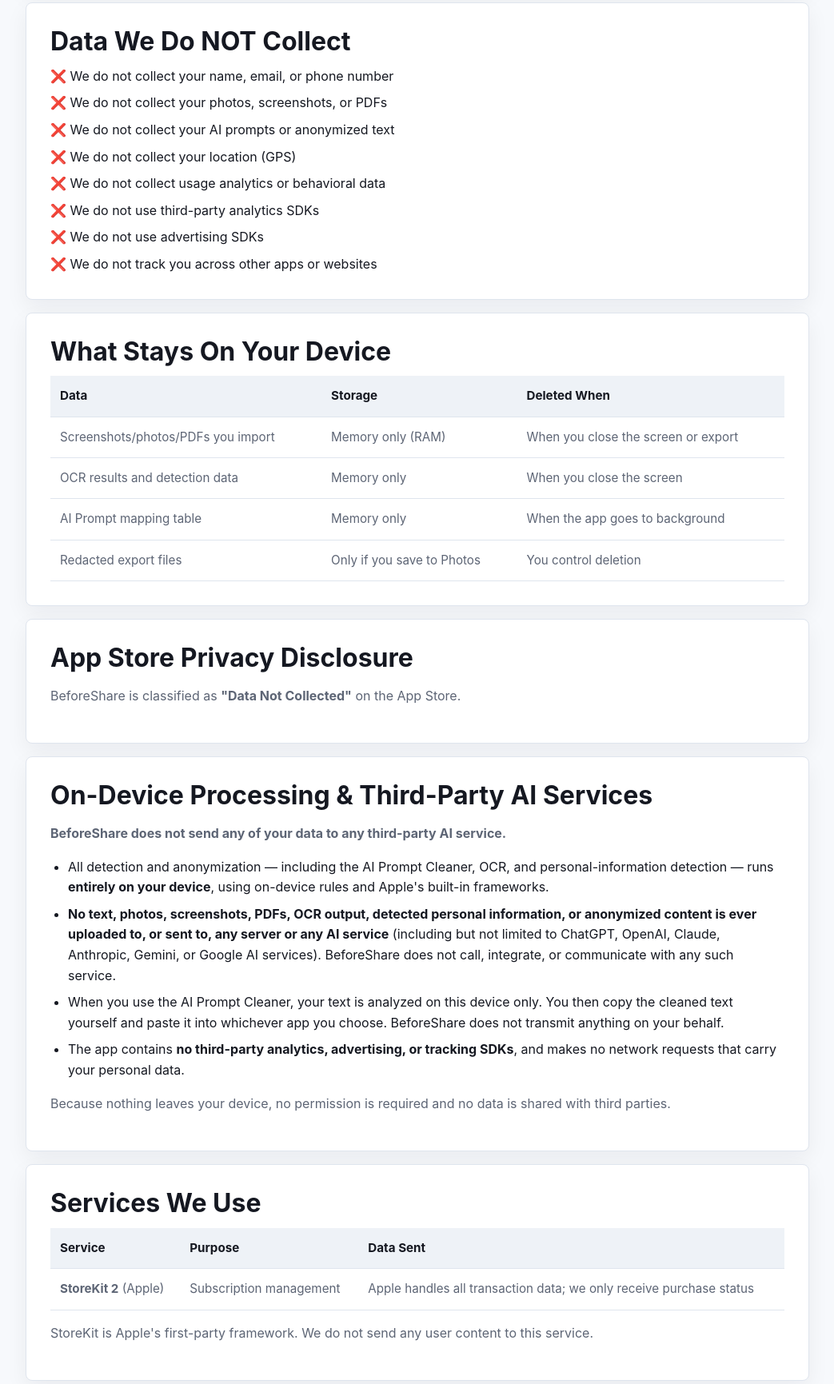
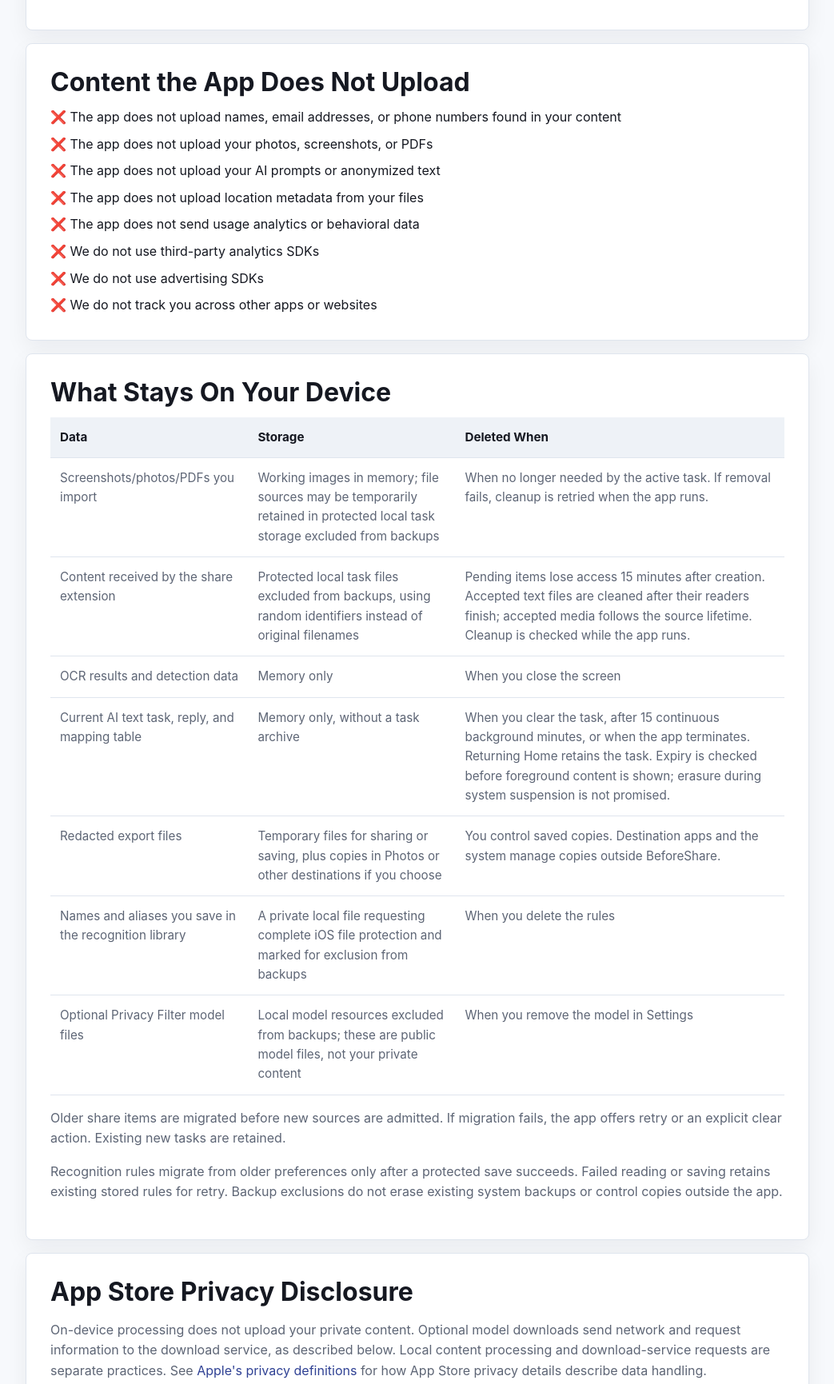
Before and after one commit to callonlove/beforeshare.github.io, a plain HTML site: page privacy.html in a window 1280 px wide. Shown: the part 609-2340 px from the top of the page at 80% size, without its empty margins (118-1161 px from the left). Drawn offline with Linux system fonts and the light colour scheme.

Commit message:
docs: disclose local storage and optional model download metadata

```diff
--- a/privacy.html
+++ b/privacy.html
@@ -24,25 +24,25 @@
 
     <main class="legal-page">
       <section class="page-hero">
-        <p class="eyebrow">Last updated: July 28, 2026</p>
+        <p class="eyebrow">Last updated: October 10, 2026</p>
         <h1>Privacy Policy</h1>
-        <p>BeforeShare is designed to clean private information before sharing without collecting your personal data.</p>
+        <p>BeforeShare processes your private content on your device. This policy explains local storage, optional model downloads, purchases, and support.</p>
       </section>
 
       <section class="legal-card">
         <h2>Our Privacy Commitment</h2>
-        <p><strong>BeforeShare does not collect, store, or transmit your personal data.</strong></p>
-        <p>All processing — OCR, face detection, text redaction, PDF flattening, and metadata stripping — happens entirely on your device. Your screenshots, photos, PDFs, and text never leave your iPhone.</p>
+        <p><strong>BeforeShare does not upload the private content you process. You may choose to save names and aliases in a local recognition library.</strong></p>
+        <p>All processing — OCR, face detection, text redaction, PDF flattening, and metadata stripping — happens entirely on your device. BeforeShare does not upload your screenshots, photos, PDFs, or text. Copies you choose to save, share, or paste into another app are managed by that destination.</p>
       </section>
 
       <section class="legal-card">
-        <h2>Data We Do NOT Collect</h2>
+        <h2>Content the App Does Not Upload</h2>
         <ul style="list-style: none; padding-left: 0;">
-          <li>❌ We do not collect your name, email, or phone number</li>
-          <li>❌ We do not collect your photos, screenshots, or PDFs</li>
-          <li>❌ We do not collect your AI prompts or anonymized text</li>
-          <li>❌ We do not collect your location (GPS)</li>
-          <li>❌ We do not collect usage analytics or behavioral data</li>
+          <li>❌ The app does not upload names, email addresses, or phone numbers found in your content</li>
+          <li>❌ The app does not upload your photos, screenshots, or PDFs</li>
+          <li>❌ The app does not upload your AI prompts or anonymized text</li>
+          <li>❌ The app does not upload location metadata from your files</li>
+          <li>❌ The app does not send usage analytics or behavioral data</li>
           <li>❌ We do not use third-party analytics SDKs</li>
           <li>❌ We do not use advertising SDKs</li>
           <li>❌ We do not track you across other apps or websites</li>
@@ -63,8 +63,13 @@
             <tbody>
               <tr>
                 <td>Screenshots/photos/PDFs you import</td>
-                <td>Memory only (RAM)</td>
-                <td>When you close the screen or export</td>
+                <td>Working images in memory; file sources may be temporarily retained in protected local task storage excluded from backups</td>
+                <td>When no longer needed by the active task. If removal fails, cleanup is retried when the app runs.</td>
+              </tr>
+              <tr>
+                <td>Content received by the share extension</td>
+                <td>Protected local task files excluded from backups, using random identifiers instead of original filenames</td>
+                <td>Pending items lose access 15 minutes after creation. Accepted text files are cleaned after their readers finish; accepted media follows the source lifetime. Cleanup is checked while the app runs.</td>
               </tr>
               <tr>
                 <td>OCR results and detection data</td>
@@ -72,35 +77,48 @@
                 <td>When you close the screen</td>
               </tr>
               <tr>
-                <td>AI Prompt mapping table</td>
-                <td>Memory only</td>
-                <td>When the app goes to background</td>
+                <td>Current AI text task, reply, and mapping table</td>
+                <td>Memory only, without a task archive</td>
+                <td>When you clear the task, after 15 continuous background minutes, or when the app terminates. Returning Home retains the task. Expiry is checked before foreground content is shown; erasure during system suspension is not promised.</td>
               </tr>
               <tr>
                 <td>Redacted export files</td>
-                <td>Only if you save to Photos</td>
-                <td>You control deletion</td>
+                <td>Temporary files for sharing or saving, plus copies in Photos or other destinations if you choose</td>
+                <td>You control saved copies. Destination apps and the system manage copies outside BeforeShare.</td>
+              </tr>
+              <tr>
+                <td>Names and aliases you save in the recognition library</td>
+                <td>A private local file requesting complete iOS file protection and marked for exclusion from backups</td>
+                <td>When you delete the rules</td>
+              </tr>
+              <tr>
+                <td>Optional Privacy Filter model files</td>
+                <td>Local model resources excluded from backups; these are public model files, not your private content</td>
+                <td>When you remove the model in Settings</td>
               </tr>
             </tbody>
           </table>
         </div>
+        <p>Older share items are migrated before new sources are admitted. If migration fails, the app offers retry or an explicit clear action. Existing new tasks are retained.</p>
+        <p>Recognition rules migrate from older preferences only after a protected save succeeds. Failed reading or saving retains existing stored rules for retry. Backup exclusions do not erase existing system backups or control copies outside the app.</p>
       </section>
 
       <section class="legal-card">
         <h2>App Store Privacy Disclosure</h2>
-        <p>BeforeShare is classified as <strong>"Data Not Collected"</strong> on the App Store.</p>
+        <p>On-device processing does not upload your private content. Optional model downloads send network and request information to the download service, as described below. Local content processing and download-service requests are separate practices. See <a href="https://developer.apple.com/app-store/app-privacy-details/">Apple's privacy definitions</a> for how App Store privacy details describe data handling.</p>
       </section>
 
       <section class="legal-card">
         <h2>On-Device Processing &amp; Third-Party AI Services</h2>
-        <p><strong>BeforeShare does not send any of your data to any third-party AI service.</strong></p>
+        <p><strong>BeforeShare does not send the private content you process to a third-party AI service.</strong></p>
         <ul>
-          <li>All detection and anonymization — including the AI Prompt Cleaner, OCR, and personal-information detection — runs <strong>entirely on your device</strong>, using on-device rules and Apple's built-in frameworks.</li>
-          <li><strong>No text, photos, screenshots, PDFs, OCR output, detected personal information, or anonymized content is ever uploaded to, or sent to, any server or any AI service</strong> (including but not limited to ChatGPT, OpenAI, Claude, Anthropic, Gemini, or Google AI services). BeforeShare does not call, integrate, or communicate with any such service.</li>
+          <li>All detection and anonymization — including the AI Prompt Cleaner, OCR, and personal-information detection — runs <strong>entirely on your device</strong>, using on-device rules and Apple's built-in frameworks. Optional additional detection uses the Privacy Filter model with ONNX Runtime on this device.</li>
+          <li><strong>No text, photos, screenshots, PDFs, OCR output, detected personal information, or anonymized content is ever uploaded to, or sent to, any server or any AI service</strong> (including but not limited to ChatGPT, OpenAI, Claude, Anthropic, Gemini, or Google AI services). BeforeShare does not call remote AI inference services for your content.</li>
           <li>When you use the AI Prompt Cleaner, your text is analyzed on this device only. You then copy the cleaned text yourself and paste it into whichever app you choose. BeforeShare does not transmit anything on your behalf.</li>
-          <li>The app contains <strong>no third-party analytics, advertising, or tracking SDKs</strong>, and makes no network requests that carry your personal data.</li>
+          <li>The app contains <strong>no third-party analytics, advertising, or tracking SDKs</strong>. Optional model downloads send network and request information to the download service; they do not include the content being processed.</li>
         </ul>
-        <p style="margin-top: 16px;">Because nothing leaves your device, no permission is required and no data is shared with third parties.</p>
+        <p style="margin-top: 16px;">Preparing Privacy Filter downloads fixed public model files over HTTPS from Hugging Face and its delivery infrastructure. These requests do not include your text, images, PDFs, OCR results, detected details, or recognition-library entries. After preparation, inference runs locally. You do not need a Hugging Face account to request these files.</p>
+        <p>The download service receives information such as your IP address and request details. <a href="https://huggingface.co/privacy">Hugging Face's privacy policy</a> describes its handling of service-use, IP, and device information. Local inference does not mean that no network metadata leaves your device. You can remove the downloaded model in the app's settings.</p>
       </section>
 
       <section class="legal-card">
@@ -118,7 +136,17 @@
               <tr>
                 <td><strong>StoreKit 2</strong> (Apple)</td>
                 <td>Subscription management</td>
-                <td>Apple handles all transaction data; we only receive purchase status</td>
+                <td>Apple handles transaction data; BeforeShare reads verified transactions to determine entitlement</td>
+              </tr>
+              <tr>
+                <td><strong>Hugging Face / delivery infrastructure</strong></td>
+                <td>Optional model-file preparation</td>
+                <td>Fixed public resource requests and associated network/request information; no content being processed</td>
+              </tr>
+              <tr>
+                <td><strong>Privacy Filter / ONNX Runtime</strong></td>
+                <td>Optional local additional detection</td>
+                <td>Model inference on this device; no remote inference request</td>
               </tr>
             </tbody>
           </table>
@@ -137,8 +165,13 @@
       </section>
 
       <section class="legal-card">
+        <h2>Contacting Support</h2>
+        <p>If you email support, we receive your email address, message, and any details you include so we can respond to your request. Your email provider and ours handle delivery. Do not send private documents, screenshots, credentials, or other sensitive content unless you have already redacted it.</p>
+      </section>
+
+      <section class="legal-card">
         <h2>Children's Privacy</h2>
-        <p>BeforeShare is rated 4+ and does not knowingly collect any data from children.</p>
+        <p>BeforeShare is rated 4+ and is not directed specifically at children. Optional model downloads use Hugging Face, whose <a href="https://huggingface.co/privacy">privacy policy</a> directs users under 13 not to use its services. The content rating does not replace the download provider's requirements.</p>
       </section>
 
       <section class="legal-card">
```
Also changed, not shown: index.html (+2 -2 lines).
